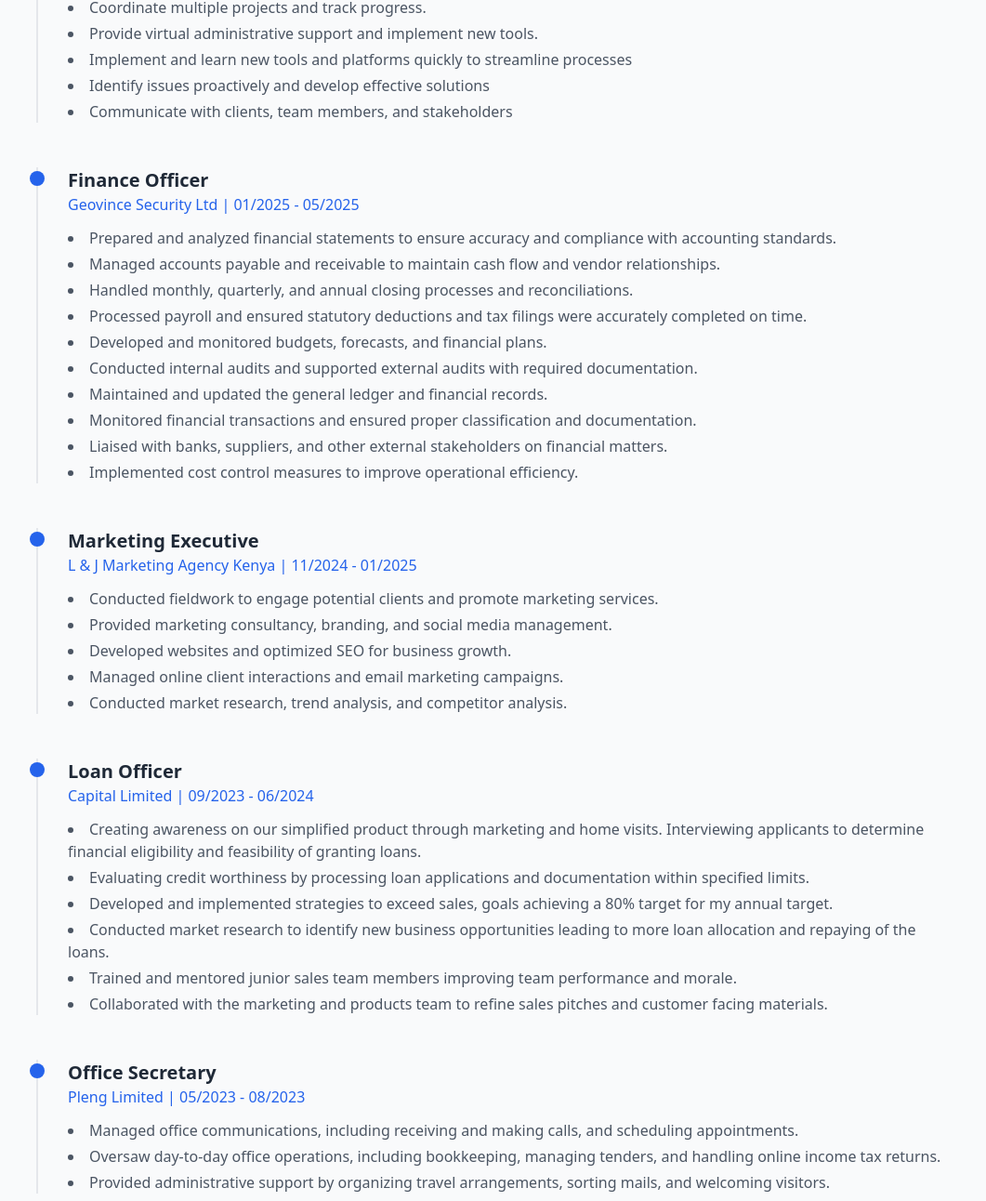
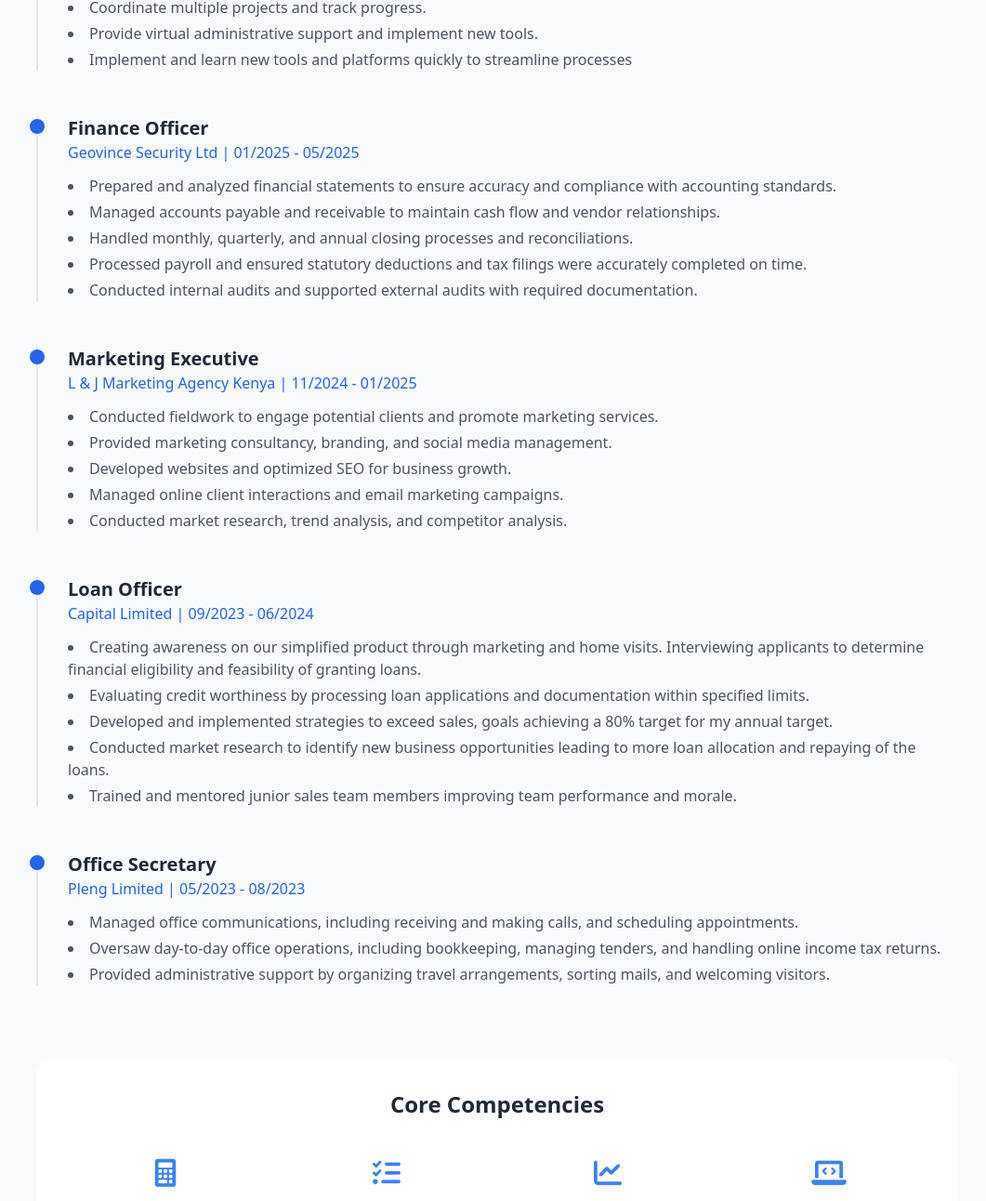
Before and after one commit to emmagithinji/emmagithinji.github.io, a plain HTML site: page index.html in a window 1280 px wide. Shown: the part 700-1992 px from the top of the page at 93% size, without its empty margins (105-1166 px from the left). Drawn offline with nearby package versions, Linux system fonts and the light colour scheme.

Commit message:
Update index.html

```diff
--- a/index.html
+++ b/index.html
@@ -22,7 +22,7 @@
 
     <header id="about" class="max-w-5xl mx-auto px-4 py-16 flex flex-col md:flex-row items-center gap-12">
         <div class="w-48 h-48 rounded-full bg-gray-200 border-4 border-white shadow-lg overflow-hidden flex-shrink-0">
-            <img src="me.jpg.jpeg" alt="Emma Githinji" class="w-full h-full object-cover">
+            <img src="me.jpg.jpeg" alt="Emma Githinji" class="w-full object-cover">
         </div>
 
         <div>
@@ -60,8 +60,7 @@
                         <li>Coordinate multiple projects and track progress.</li>
                         <li>Provide virtual administrative support and implement new tools.</li>
                         <li>Implement and learn new tools and platforms quickly to streamline processes</li>
-<li>Identify issues proactively and develop effective solutions</li>
-<li>Communicate with clients, team members, and stakeholders</li>
+
 
                     </ul>
                 </div>
@@ -75,12 +74,8 @@
 <li>Managed accounts payable and receivable to maintain cash flow and vendor relationships.</li>
 <li>Handled monthly, quarterly, and annual closing processes and reconciliations.</li>
 <li>Processed payroll and ensured statutory deductions and tax filings were accurately completed on time.</li>
-<li>Developed and monitored budgets, forecasts, and financial plans.</li>
 <li>Conducted internal audits and supported external audits with required documentation.</li>
-<li>Maintained and updated the general ledger and financial records.</li>
-<li>Monitored financial transactions and ensured proper classification and documentation.</li>
-<li>Liaised with banks, suppliers, and other external stakeholders on financial matters.</li>
-<li>Implemented cost control measures to improve operational efficiency.</li>
+
 
                     </ul>
                 </div>
@@ -109,7 +104,7 @@
 <li>Developed and implemented strategies to exceed sales, goals achieving a 80% target for my annual target.</li>
 <li>Conducted market research to identify new business opportunities leading to more loan allocation and repaying of the loans.</li>
 <li>Trained and mentored junior sales team members improving team performance and morale.</li>
-<li>Collaborated with the marketing and products team to refine sales pitches and customer facing materials.</li>
+
 
 
 
```
